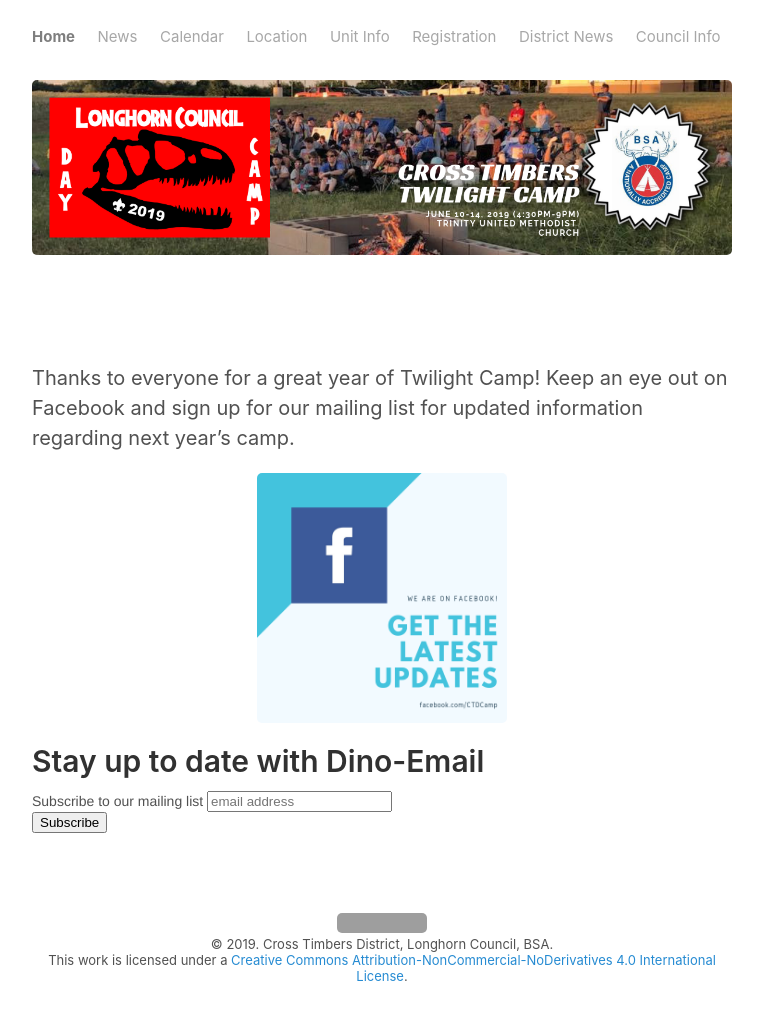
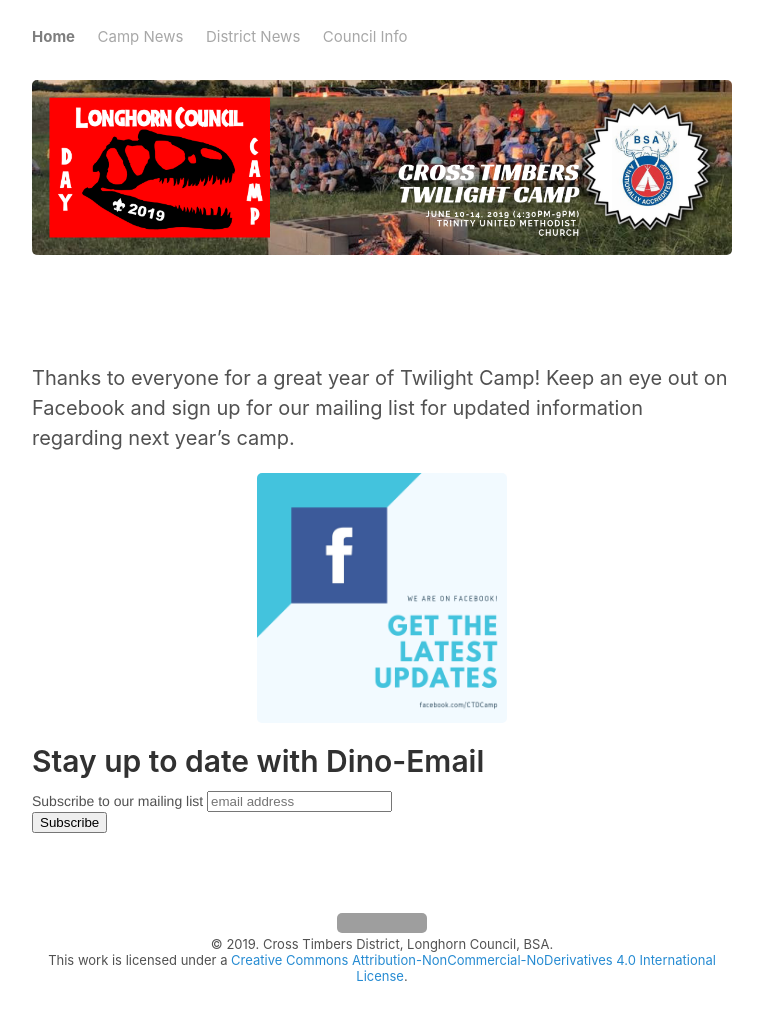
Before and after one commit to CrossTimbersDayCamp/crosstimbersdaycamp.github.io, a Jekyll site: the page built from index.md, in a window 1280 px wide. Shown: the whole page, without its empty margins (258-1021 px from the left). Built offline with Jekyll 4.4.1, drawn with Linux system fonts in a browser that asks for light colours; comment, search, counter and statistics services are not loaded; grey boxes are pictures that could not be loaded.

Commit message:
Update _config.yml

```diff
--- a/_config.yml
+++ b/_config.yml
@@ -22,11 +22,7 @@
   email:            crosstimbersdaycamp@gmail.com
 
 pages_list:
-  News: '/news'
-  Calendar: '/calendar'
-  Location: '/location'
-  Unit Info: '/units'
-  Registration: '/registration'
+  Camp News: '/news'
   District News: 'https://crosstimbersdistrict.blogspot.com/'
   Council Info: 'https://www.longhorncouncil.org/camps-properties/cub-scout-day-camp/cub-scout-day-camp/'
 
```
